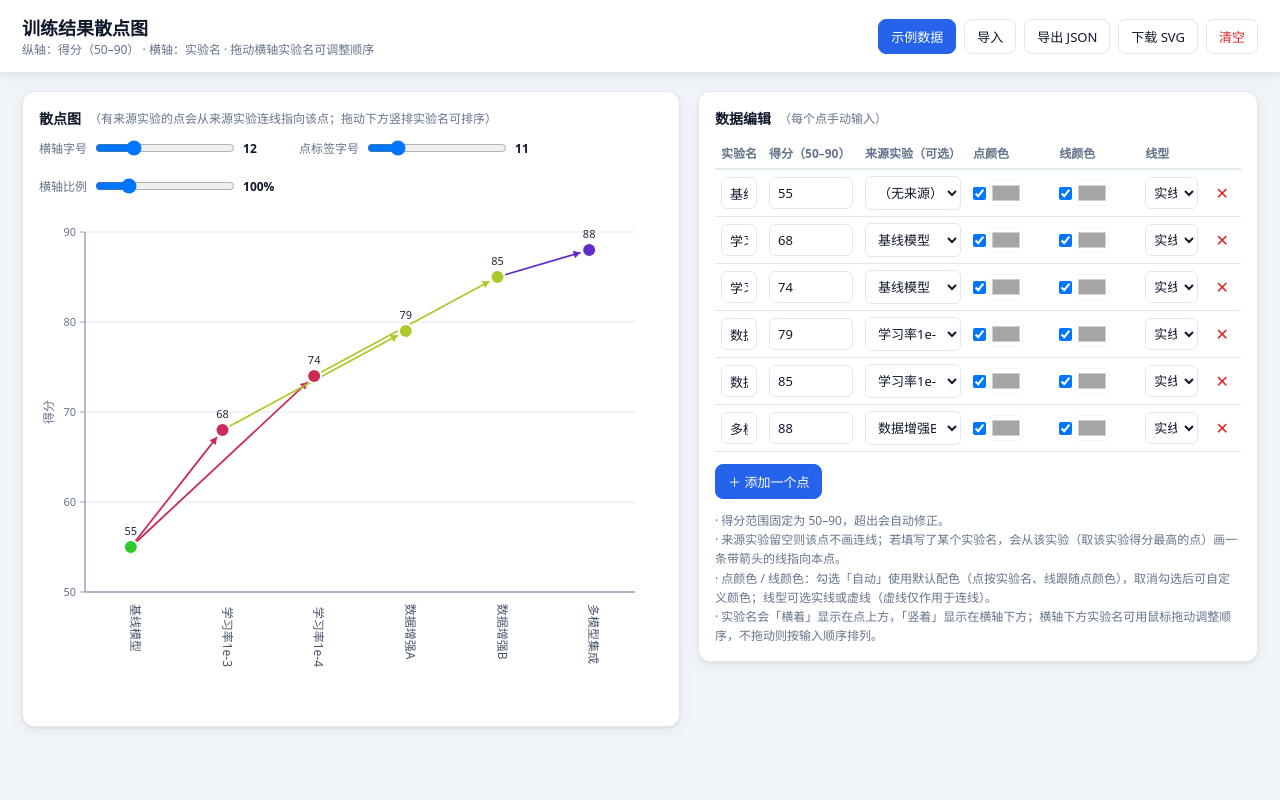
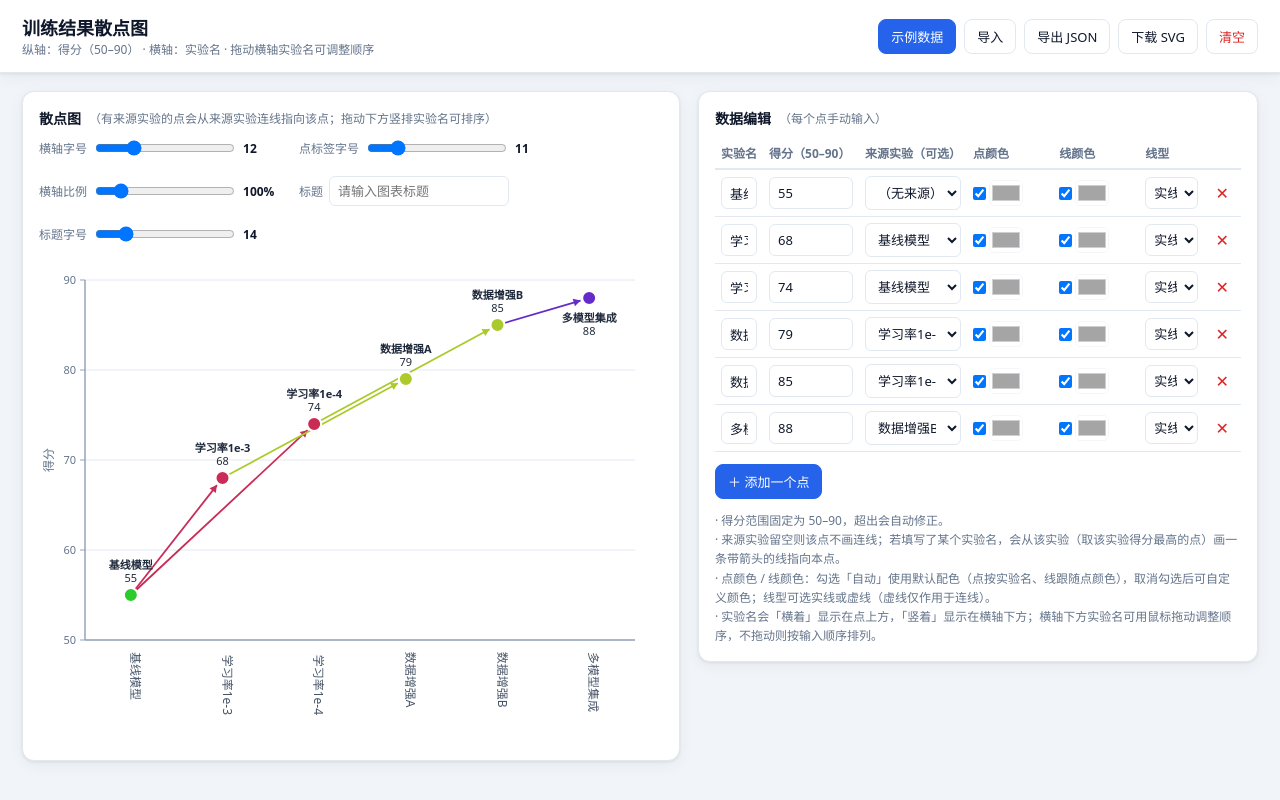
Before and after one commit to yvelinerr/training-experiment-visualization, a plain HTML site: page index.html in a window 1280 px wide. Drawn offline with Linux system fonts and the light colour scheme.

Commit message:
新增图表标题、点两行标签、扩展横轴缩放范围

```diff
--- a/index.html
+++ b/index.html
@@ -90,6 +90,7 @@
   }
   .chart-controls label { display: flex; align-items: center; gap: 6px; white-space: nowrap; }
   .chart-controls input[type="range"] { width: 140px; cursor: pointer; }
+  .chart-controls input[type="text"] { width: 180px; padding: 5px 8px; }
   .chart-controls .val { color: var(--text); font-weight: 600; min-width: 38px; display: inline-block; }
 
   .table-wrap { overflow-x: auto; }
@@ -171,8 +172,15 @@
         <span class="val" id="labelFontSizeVal">11</span>
       </label>
       <label>横轴比例
-        <input type="range" id="axisScale" min="60" max="250" step="5" value="100">
+        <input type="range" id="axisScale" min="30" max="500" step="5" value="100">
         <span class="val" id="axisScaleVal">100%</span>
+      </label>
+      <label>标题
+        <input type="text" id="chartTitle" placeholder="请输入图表标题">
+      </label>
+      <label>标题字号
+        <input type="range" id="titleFontSize" min="10" max="32" step="1" value="14">
+        <span class="val" id="titleFontSizeVal">14</span>
       </label>
     </div>
     <div id="chart"></div>
@@ -227,8 +235,10 @@
   var POINT_R = 7;
   var UI = {
     axisFontSize: 12,  // 横轴实验名字号
-    labelFontSize: 11, // 点上方分数标签字号
-    axisScale: 100     // 横轴比例（%），作用于绘图区宽度
+    labelFontSize: 11, // 点标签字号
+    axisScale: 100,    // 横轴比例（%），作用于绘图区宽度
+    title: '',         // 图表标题（空则不显示）
+    titleFontSize: 14  // 标题字号
   };
 
   var points = [];          // {id, experiment, score, source}
@@ -297,6 +307,8 @@
             UI.axisFontSize = d.ui.axisFontSize || d.ui.fontSize || 12;
             UI.labelFontSize = d.ui.labelFontSize || (d.ui.fontSize ? d.ui.fontSize - 1 : 11);
             UI.axisScale = d.ui.axisScale || 100;
+            UI.title = d.ui.title || '';
+            UI.titleFontSize = d.ui.titleFontSize || 14;
           }
           // 保证 nextId 不被旧数据覆盖成更小值
           points.forEach(function (p) { if (p.id >= nextId) nextId = p.id + 1; });
@@ -359,6 +371,19 @@
     return t;
   }
 
+  // 点上两行标签：第一行模型名，第二行得分
+  function appendPointLabel(parent, name, score, x, y, fontSize, color) {
+    var t = el('text', { x: x, y: y, 'text-anchor': 'middle' }, parent);
+    t.style.fontSize = fontSize + 'px';
+    t.style.fill = color || '#1e293b';
+    var ts1 = el('tspan', { x: x, dy: 0 }, t);
+    ts1.textContent = name;
+    ts1.style.fontWeight = '600';
+    var ts2 = el('tspan', { x: x, dy: (fontSize + 2) }, t);
+    ts2.textContent = score;
+    return t;
+  }
+
   // 估算文本宽度（CJK 按全角，其余按 0.62em），用于旋转标签的垂直定位
   function approxTextWidth(text, fontSize) {
     var w = 0;
@@ -398,7 +423,9 @@
       var len = Array.from(e || '').length || 1;
       if (len > longest) longest = len;
     });
-    var marginBottom = longest * UI.axisFontSize + 34;
+    var axisLabelBlock = 12 + longest * UI.axisFontSize; // 横轴竖排标签占的底部高度
+    var titleBlock = UI.title ? (UI.titleFontSize + 20) : 0; // 标题占的底部高度
+    var marginBottom = axisLabelBlock + titleBlock + 8;
     var margin = { top: MARGIN_TOP, right: MARGIN_RIGHT, bottom: marginBottom, left: MARGIN_LEFT };
     // 横轴比例：作用于绘图区宽度（大于容器时图表横向滚动）
     var basePlotW = containerW - margin.left - margin.right;
@@ -514,9 +541,11 @@
       circle.addEventListener('mousemove', function (ev) { showTooltip(ev, p); });
       circle.addEventListener('mouseleave', hideTooltip);
 
-      var labelY = y - POINT_R - 5;
-      if (labelY < plotTop - 2) labelY = y + POINT_R + 13; // 得分很高时标签放到点下方
-      appendHorizontalText(pointLayer, String(sc), x, labelY, UI.labelFontSize, '#1e293b');
+      var fs = UI.labelFontSize;
+      // 两行标签：第一行模型名，第二行得分；整体先尝试放在点上方
+      var line1Y = y - POINT_R - 6 - (fs + 2);
+      if (line1Y < plotTop + 2) line1Y = y + POINT_R + 6 + fs; // 得分很高时放到点下方
+      appendPointLabel(pointLayer, p.experiment || '?', String(sc), x, line1Y, fs, '#1e293b');
     });
 
     // —— 横轴竖排标签（可拖动）——
@@ -545,6 +574,13 @@
     chartState.indicator = indicator;
     chartState.dragLayer = dragLayer;
     chartState.xAxisLayer = xAxisLayer;
+
+    // 图表下方标题（可调字号）
+    if (UI.title) {
+      var titleY = plotBottom + axisLabelBlock + 16 + UI.titleFontSize;
+      var titleEl = appendHorizontalText(svg, UI.title, width / 2, titleY, UI.titleFontSize, '#0f172a');
+      titleEl.style.fontWeight = '600';
+    }
   }
 
   // —— Tooltip ——
@@ -893,6 +929,9 @@
     document.getElementById('labelFontSizeVal').textContent = UI.labelFontSize;
     document.getElementById('axisScale').value = UI.axisScale;
     document.getElementById('axisScaleVal').textContent = UI.axisScale + '%';
+    document.getElementById('chartTitle').value = UI.title;
+    document.getElementById('titleFontSize').value = UI.titleFontSize;
+    document.getElementById('titleFontSizeVal').textContent = UI.titleFontSize;
   }
   document.getElementById('axisFontSize').addEventListener('input', function () {
     UI.axisFontSize = Number(this.value);
@@ -907,6 +946,15 @@
   document.getElementById('axisScale').addEventListener('input', function () {
     UI.axisScale = Number(this.value);
     document.getElementById('axisScaleVal').textContent = UI.axisScale + '%';
+    save(); renderChart();
+  });
+  document.getElementById('chartTitle').addEventListener('input', function () {
+    UI.title = this.value;
+    save(); renderChart();
+  });
+  document.getElementById('titleFontSize').addEventListener('input', function () {
+    UI.titleFontSize = Number(this.value);
+    document.getElementById('titleFontSizeVal').textContent = UI.titleFontSize;
     save(); renderChart();
   });
 
--- a/sample-data.json
+++ b/sample-data.json
@@ -8,5 +8,5 @@
     { "id": 6, "experiment": "多模型集成", "score": 88, "source": "数据增强B",  "color": "", "lineColor": "", "lineStyle": "solid" }
   ],
   "order": ["基线模型", "学习率1e-3", "学习率1e-4", "数据增强A", "数据增强B", "多模型集成"],
-  "ui": { "axisFontSize": 12, "labelFontSize": 11, "axisScale": 100 }
+  "ui": { "axisFontSize": 12, "labelFontSize": 11, "axisScale": 100, "title": "训练结果对比", "titleFontSize": 14 }
 }
```
Also changed, not shown: 1 other file.
